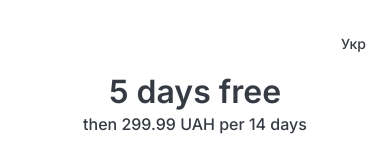
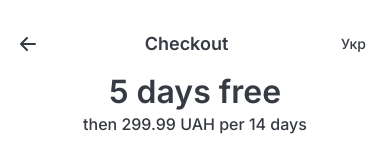
Before and after one commit to LonelyTrouvere/test-task, a React (Vite) app: page / in a window 390 px wide. Shown: the top 158 px of the page. Built offline with nearby package versions, Linux system fonts and the light colour scheme.

Commit message:
final component. design fully done

```diff
--- a/src/components/header/Header.css
+++ b/src/components/header/Header.css
@@ -2,12 +2,20 @@
     height: 56px;
     display: flex;
     align-items: center;
-    justify-content: end;
 }
 
 @media screen and (min-width: 1000px) {
     .header {
         max-width: 872px;
         margin: auto;
+        justify-content: end;
     }
 }
+
+@media screen and (max-width: 999px) {
+    .header {
+        max-width: 872px;
+        margin: auto;
+        justify-content: space-between;
+    }
+}
--- a/src/components/header/Header.tsx
+++ b/src/components/header/Header.tsx
@@ -1,8 +1,20 @@
+import useWindowDimensions from '../../hooks/useWindowDimensions';
 import LanguagePicker from '../../utility-components/language-picker/LanguagePicker'
+import LeveledSpan from '../../utility-components/leveled-span/LeveledSpan'
 import './Header.css'
+import arrowSvg from '../../assets/arrow.svg'
 
 function Header() {
+    const { width } = useWindowDimensions();
     return <div className='header'>
+        {
+            width < 1000
+            ? <>
+                <img src={arrowSvg}/>
+                <LeveledSpan level='first'>Checkout</LeveledSpan>
+            </>
+            : <></>
+        }
         <LanguagePicker />
     </div>
 }
--- a/src/components/payment-area/PaymentArea.css
+++ b/src/components/payment-area/PaymentArea.css
@@ -26,4 +26,13 @@
     .payment-area__order {
         text-align: center;
     }
-  }
+}
+
+.payment-area__checkout {
+    position: relative;
+}
+
+.payment-area__arrow {
+    position: absolute;
+    left: -30px;
+}
--- a/src/components/payment-area/PaymentArea.tsx
+++ b/src/components/payment-area/PaymentArea.tsx
@@ -4,11 +4,23 @@ import CardForm from '../card-form/CardForm'
 import LegalInfo from '../legal-info/LegalInfo'
 import './PaymentArea.css'
 import applePayLogo from '../../assets/apple-pay.svg'
+import arrowSvg from '../../assets/arrow.svg'
 import Divider from '../../utility-components/divider/Divider'
+import useWindowDimensions from '../../hooks/useWindowDimensions'
 
 function PaymentArea() {
+    const { width } = useWindowDimensions()
+
     return <div className="payment-area">
         <div className="payment-area__payment">
+            {
+                width >= 1000
+                ? <div className='payment-area__checkout'>
+                    <img className='payment-area__arrow' src={arrowSvg}/>
+                    <LeveledSpan level='first'>Checkout</LeveledSpan>
+                </div>
+                : <></>
+            }
             <div className="payment-area__order">
                 <LeveledSpan level='first' style={{fontSize: '32px', lineHeight: '40px', display: 'block'}}>5 days free</LeveledSpan>
                 <LeveledSpan level='second' style={{fontSize: '16px', lineHeight: '24px',}}>then 299.99 UAH per 14 days</LeveledSpan>
--- /dev/null
+++ b/src/hooks/useWindowDimensions.ts
@@ -0,0 +1,24 @@
+import { useEffect, useState } from "react";
+
+function getWindowDimensions() {
+    const { innerWidth: width, innerHeight: height } = window;
+    return {
+      width,
+      height
+    };
+  }
+
+export default function useWindowDimensions() {
+    const [windowDimensions, setWindowDimensions] = useState(getWindowDimensions());
+
+    useEffect(() => {
+      function handleResize() {
+        setWindowDimensions(getWindowDimensions());
+      }
+
+      window.addEventListener('resize', handleResize);
+      return () => window.removeEventListener('resize', handleResize);
+    }, []);
+
+    return windowDimensions;
+  }
```
Also changed, not shown: src/assets/arrow.svg (added).
